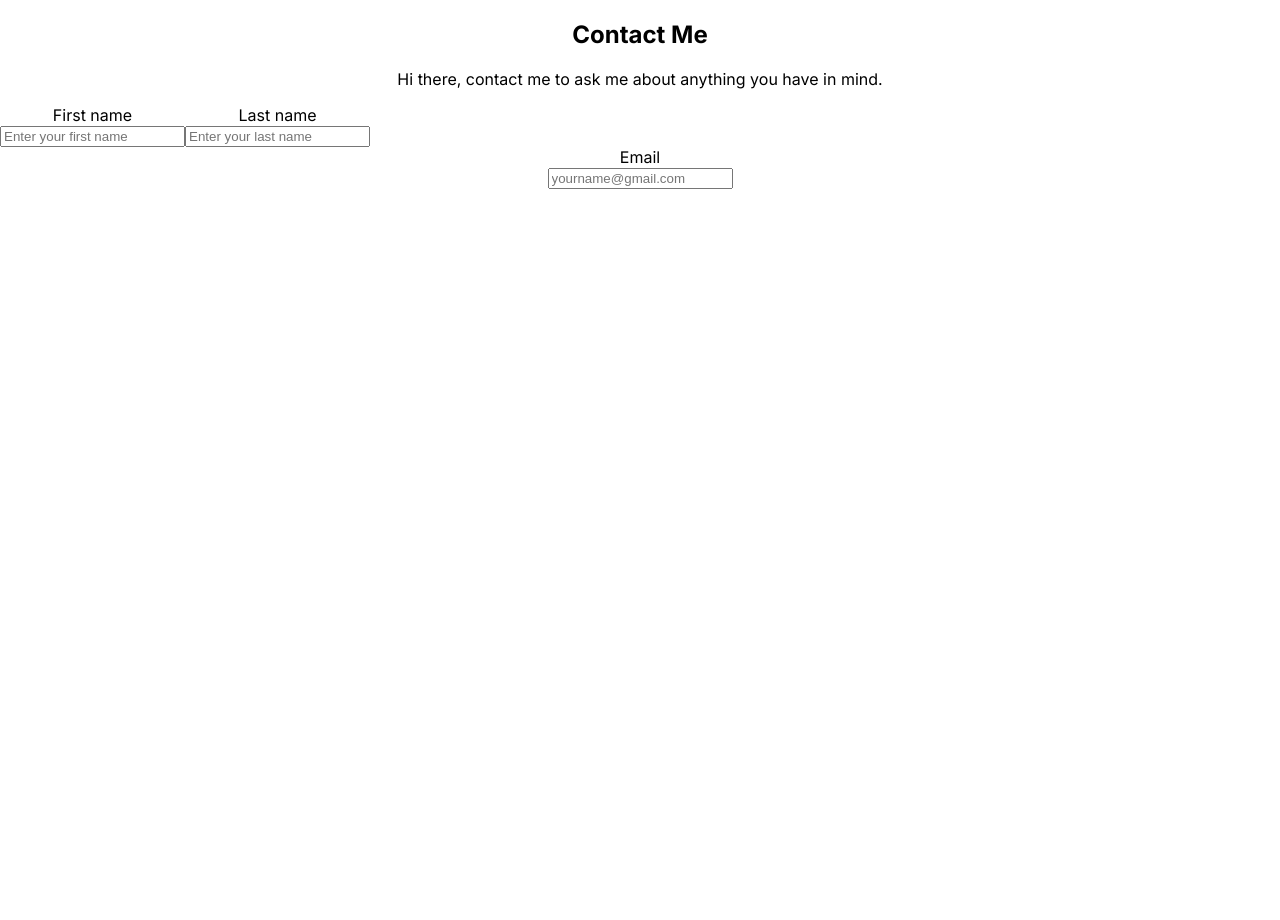
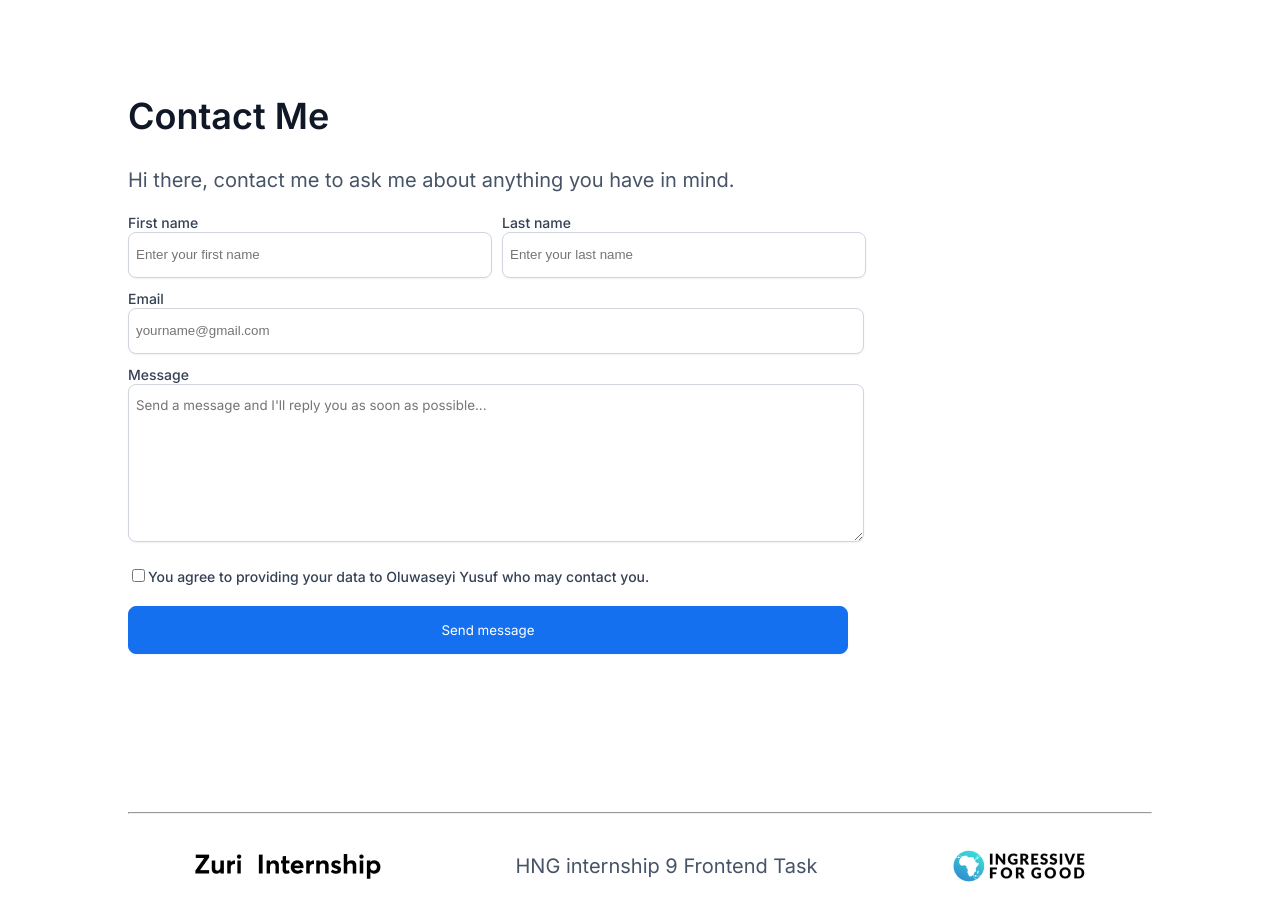
Before and after one commit to Yusuf-oluwaseyi/HNG-Task1, a React (Create React App) app: page /contact in a window 1280 px wide. Shown: the top 920 px of the page. Before the commit the page ends 800 px from the top, so only its background shows below. Built offline with nearby package versions, Linux system fonts and the light colour scheme.

Commit message:
Adding the functionality

```diff
--- a/src/App.css
+++ b/src/App.css
@@ -6,6 +6,7 @@
 .contact {
   text-align: left;
   font-family: 'inter', sans-serif;
+  padding: 5% 10%;
 }
 
 /* Profile */
@@ -66,12 +67,76 @@ hr {
 }
 
 /* Contact Me */
-.contact {
-  text-align: center;
+.contact h2 {
+  font-weight: 600;
+  font-size: 36px;
+  color: #101828;
+}
+.contact p {
+  font-weight: 400;
+  font-size: 20px;
+  color: #475467;
+}
+.contact label {
+  color: #344054;
+  font-weight: 500;
+  font-size: 14px;
+  width: 71px;
+  height: 20px;
+}
+.contact .names input {
+  padding: 0 7px;
+  gap: 8px;
+  width: 348px;
+  height: 44px;
+  background: #FFFFFF;
+  border: 1px solid #D0D5DD;
+  box-shadow: 0px 1px 2px rgba(16, 24, 40, 0.05);
+  border-radius: 8px;
+}
+#email input {
+  padding: 0 7px;
+  gap: 8px;
+  width: 720px;
+  height: 44px;
+  background: #FFFFFF;
+  border: 1px solid #D0D5DD;
+  box-shadow: 0px 1px 2px rgba(16, 24, 40, 0.05);
+  border-radius: 8px;
+  margin-bottom: 10px;
+}
+#message textarea {
+  padding: 12px 7px;
+  gap: 8px;
+  width: 720px;
+  height: 132px;
+  background: #FFFFFF;
+  border: 1px solid #D0D5DD;
+  box-shadow: 0px 1px 2px rgba(16, 24, 40, 0.05);
+  border-radius: 8px;
+  font-family: 'inter', sans-serif;
+  margin-bottom: 20px;
 }
 .names {
   display: flex;
   flex-direction: row;
+  margin-bottom: 10px;
+}
+#first_name {
+  margin-right: 10px;
+}
+#btn__submit {
+  padding: 12px 20px;
+  gap: 8px;
+  width: 720px;
+  height: 48px;
+  background: #1570EF;
+  border: 1px solid #1570EF;
+  box-shadow: 0px 1px 2px rgba(16, 24, 40, 0.05);
+  border-radius: 8px;
+  color: #fff;
+  font-family: 'inter', sans-serif;
+  margin-bottom: 150px;
 }
 
 @media (max-width: 700px) {
@@ -79,4 +144,23 @@ hr {
     display: flex;
     flex-direction: column;
   }
+  .names {
+    display: flex;
+    flex-direction: column;
+  }
+  .contact .names input {
+    width: 315px;
+    height: 30px;
+  }
+  #email input {
+    width: 315px;
+    height: 30px;
+  }
+  #message textarea {
+    width: 343px;
+    height: 132px;
+  }
+  #btn__submit {
+    width: 343px;
+  }
 }
--- a/src/component/Contact.js
+++ b/src/component/Contact.js
@@ -1,3 +1,5 @@
+import Footer from "./Footer";
+
 const Contact = () => {
     return (
         <div className="contact">
@@ -21,7 +23,18 @@ const Contact = () => {
             <label htmlFor="email">Email</label><br />
             <input type="email" placeholder="yourname@gmail.com" required/>
         </div>
+        <div id="message">
+            <label htmlFor="message">Message</label>
+            <br />
+            <textarea name="" id="" cols="30" rows="10" placeholder="Send a message and I'll reply you as soon as possible..."></textarea>
         </div>
+        <div className="check">
+        <input type="checkbox" /><label htmlFor="message">You agree to providing your data to Oluwaseyi Yusuf who may contact you.</label>
+        </div>
+        <br />
+        <button id="btn__submit" type="submit">Send message</button>
+        </div>
+        <Footer />
         </div>
      );
 }
```
